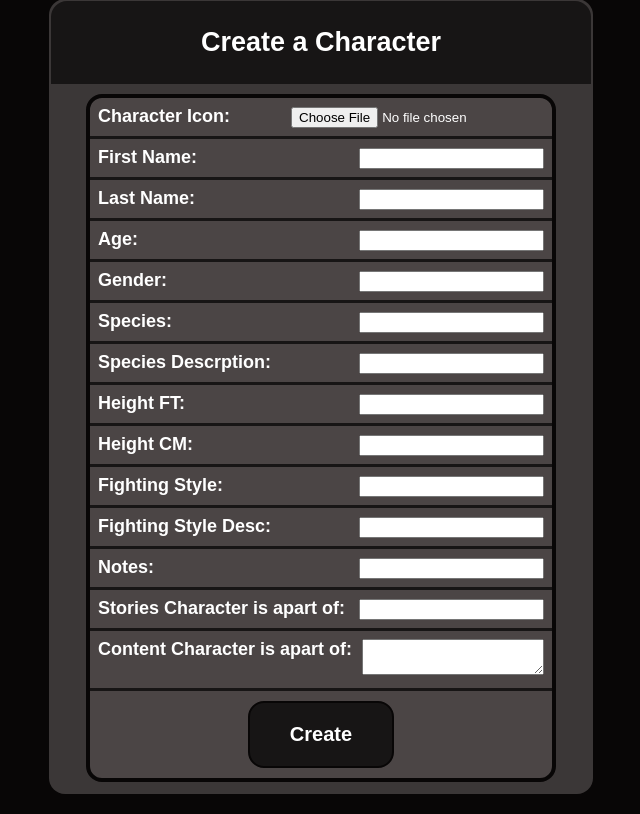
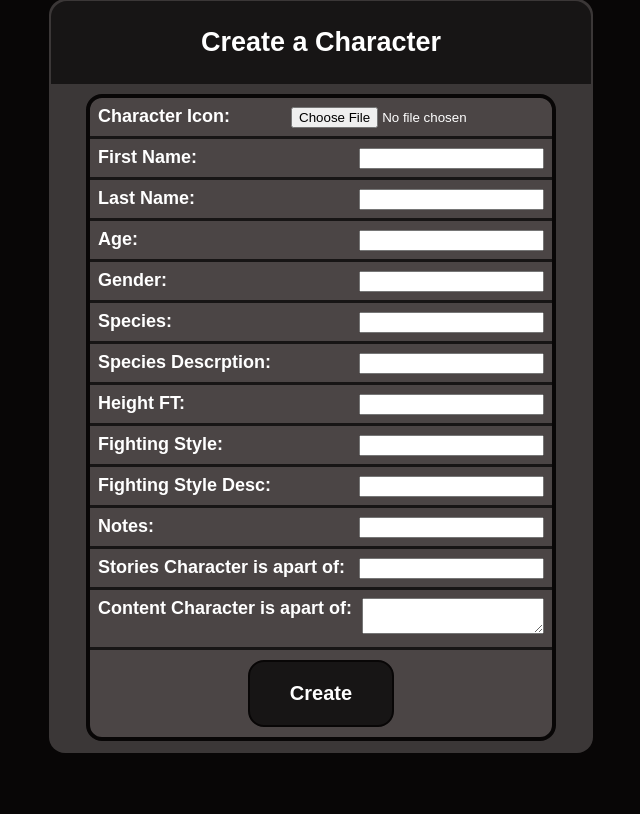
Before and after one commit to Exilender/Story_Database, a Django app: template create/templates/create/add_character.html in a window 1280 px wide. Shown: the part 69-883 px from the top of the page, without its empty margins (319-959 px from the left). After the commit the page ends 822 px from the top, so only its background shows below. Run offline with Django 5.2, Linux system fonts and the light colour scheme; the template is opened without the code that fills it, so the values that code supplies are empty, except form fields; tables that the repository leaves empty hold one stand-in row (values such as "Sample post"); form fields are guessed from the names that the template uses.

Commit message:
Updates Character model to calculate the height in CM. Updates all views and forms associated with it.

```diff
--- a/create/templates/create/add_character.html
+++ b/create/templates/create/add_character.html
@@ -53,12 +53,6 @@
       Height FT: &nbsp;
       <div class="postPropertiesItemFloatRight">
         {{ form.height_ft }}
-      </div>
-    </div>
-    <div class="propertiesBorderBottom propertiesItemPadding">
-      Height CM: &nbsp;
-      <div class="postPropertiesItemFloatRight">
-        {{ form.height_cm }}
       </div>
     </div>
     <div class="propertiesBorderBottom propertiesItemPadding">
--- a/create/templates/create/edit_character.html
+++ b/create/templates/create/edit_character.html
@@ -56,12 +56,6 @@
     Height FT: &nbsp;
     <div class="postPropertiesItemFloatRight">
       {{ form.height_ft }}
-    </div>
-  </div>
-  <div class="propertiesBorderBottom propertiesItemPadding">
-    Height CM: &nbsp;
-    <div class="postPropertiesItemFloatRight">
-      {{ form.height_cm }}
     </div>
   </div>
   <div class="propertiesBorderBottom propertiesItemPadding">
--- a/create/views.py
+++ b/create/views.py
@@ -74,7 +74,6 @@ class AddCharacter(LoginRequiredMixin, CreateView):
         "species",
         "species_desc",
         "height_ft",
-        "height_cm",
         "fighting_style",
         "fighting_style_desc",
         "char_notes",
@@ -103,7 +102,6 @@ class EditCharacter(LoginRequiredMixin, UpdateView):
         "species",
         "species_desc",
         "height_ft",
-        "height_cm",
         "fighting_style",
         "fighting_style_desc",
         "char_notes",
```
Also changed, not shown: characters/models.py (+21 -1 lines).
